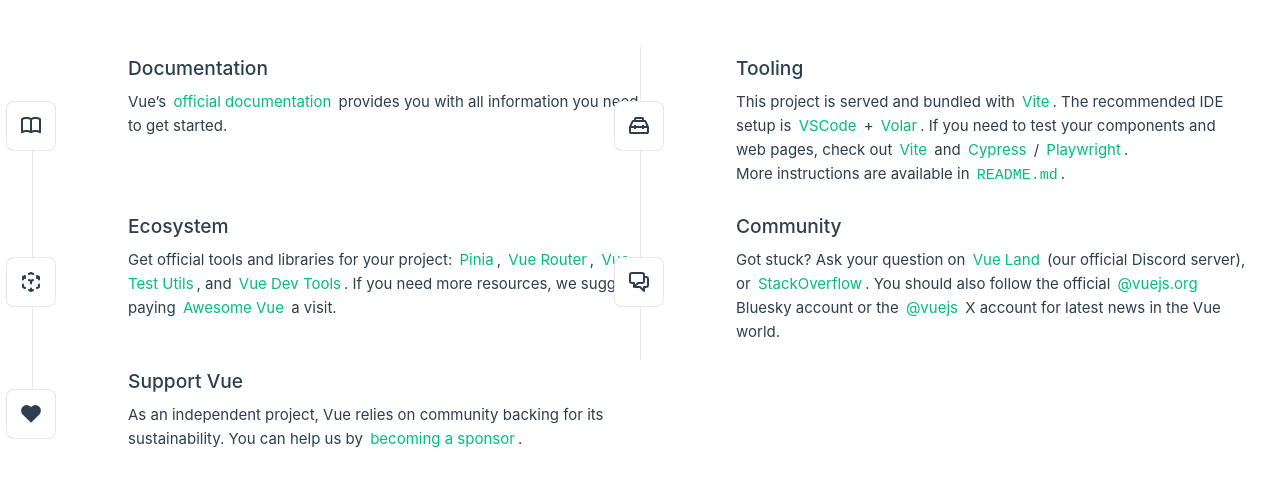
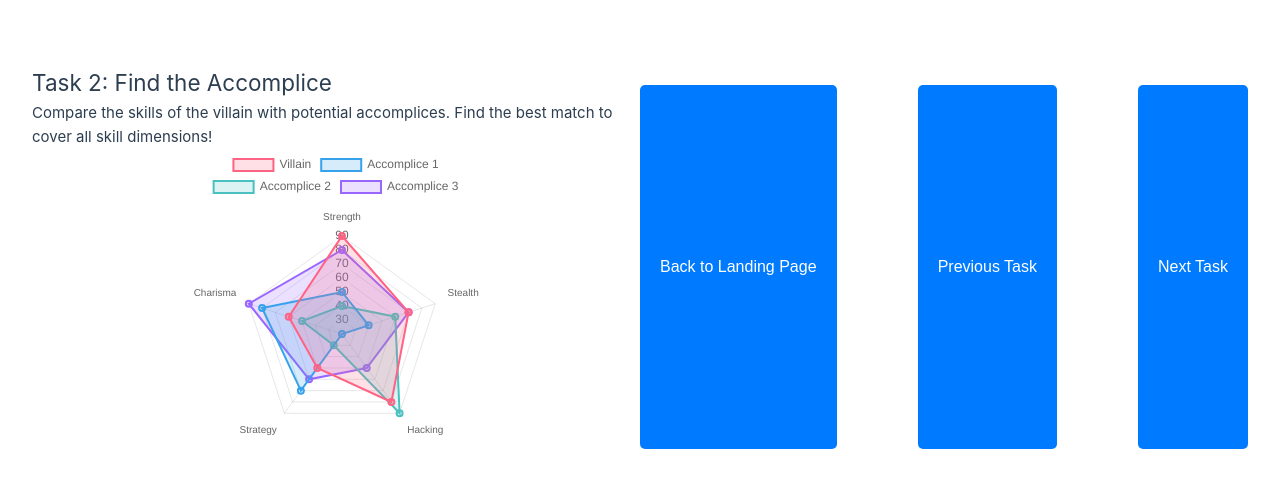
Before and after one commit to LuisaVo/Daten-Krimi, a Vue app: page /Daten-Krimi/task2 in a window 1280 px wide. Shown: the part 143-630 px from the top of the page. Built offline with nearby package versions, Linux system fonts and the light colour scheme.

Commit message:
working routing and button to navigate

```diff
--- a/src/assets/main.css
+++ b/src/assets/main.css
@@ -33,3 +33,24 @@
     padding: 0 2rem;
   }
 }
+
+.navigation {
+  margin-top: 20px;
+  display: flex;
+  justify-content: space-between;
+}
+
+button {
+  background-color: #007bff;
+  color: white;
+  border: none;
+  padding: 10px 20px;
+  font-size: 16px;
+  border-radius: 5px;
+  cursor: pointer;
+  transition: background-color 0.3s;
+}
+
+button:hover {
+  background-color: #0056b3;
+}
--- a/src/components/Task1Scatterplot.vue
+++ b/src/components/Task1Scatterplot.vue
@@ -3,6 +3,10 @@
     <h2>Task 1: Identify the Villain</h2>
     <p>Analyze the scatterplot matrix below to find the outlier. The villain is the outlier!</p>
     <div id="scatterplot"></div>
+  </div>
+  <div class="navigation">
+      <button @click="$router.push('/Daten-Krimi/')">Back to Landing Page</button>
+      <button @click="$router.push('/Daten-Krimi/task2')">Next Task</button>
   </div>
 </template>
 
--- a/src/components/Task2SpiderChart.vue
+++ b/src/components/Task2SpiderChart.vue
@@ -3,6 +3,11 @@
     <h2>Task 2: Find the Accomplice</h2>
     <p>Compare the skills of the villain with potential accomplices. Find the best match to cover all skill dimensions!</p>
     <canvas id="radarChart"></canvas>
+  </div>
+  <div class="navigation">
+      <button @click="$router.push('/Daten-Krimi/')">Back to Landing Page</button>
+      <button @click="$router.push('/Daten-Krimi/task1')">Previous Task</button>
+      <button @click="$router.push('/Daten-Krimi/task3')">Next Task</button>
   </div>
 </template>
 
--- a/src/components/Task3Heatmap.vue
+++ b/src/components/Task3Heatmap.vue
@@ -3,6 +3,11 @@
     <h2>Task 3: Locate the Hiding Place</h2>
     <p>Use the heatmap below to identify where the criminals are hiding.</p>
     <div id="heatmap"></div>
+  </div>
+  <div class="navigation">
+      <button @click="$router.push('/Daten-Krimi/')">Back to Landing Page</button>
+      <button @click="$router.push('/Daten-Krimi/task2')">Previous Task</button>
+      <button @click="$router.push('/Daten-Krimi/task4')">Next Task</button>
   </div>
 </template>
 
--- a/src/components/Task4NetworkGraph.vue
+++ b/src/components/Task4NetworkGraph.vue
@@ -3,6 +3,10 @@
     <h2>Task 4: Disable the Timer</h2>
     <p>Analyze the network graph below to find the main switch with the most connections.</p>
     <div id="network"></div>
+  </div>
+  <div class="navigation">
+      <button @click="$router.push('/Daten-Krimi/')">Back to Landing Page</button>
+      <button @click="$router.push('/Daten-Krimi/task3')">Previous Task</button>
   </div>
 </template>
 
```
Also changed, not shown: src/router/index.js (+8 -4 lines), 3 other files (tests, documents, lock files or other folders).
